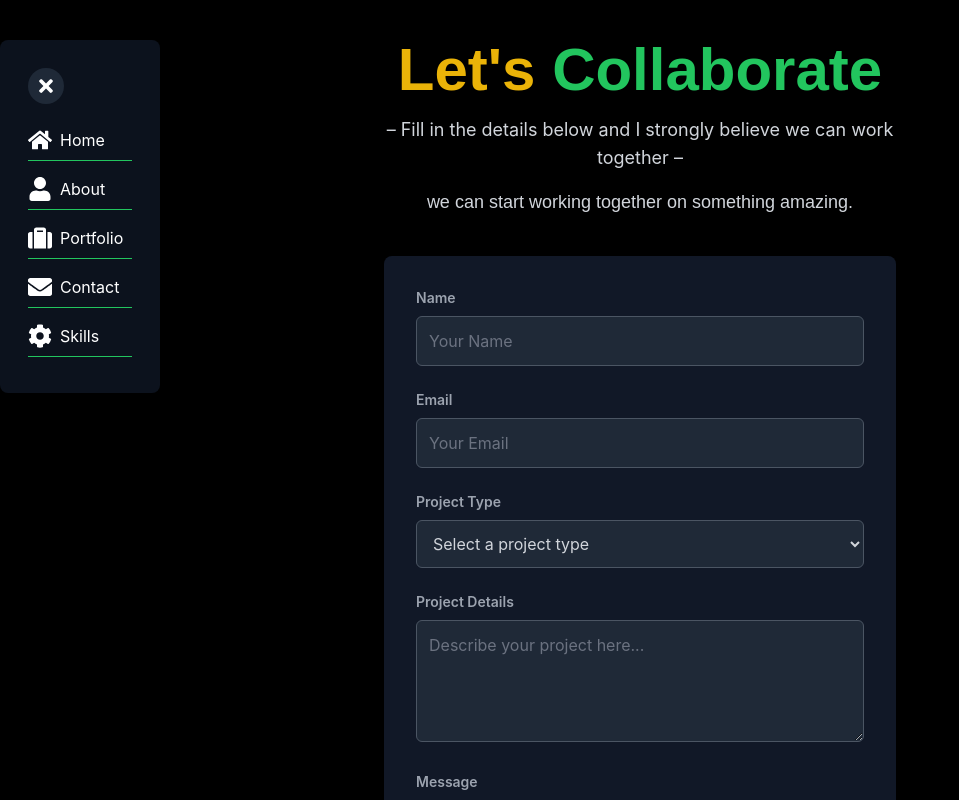
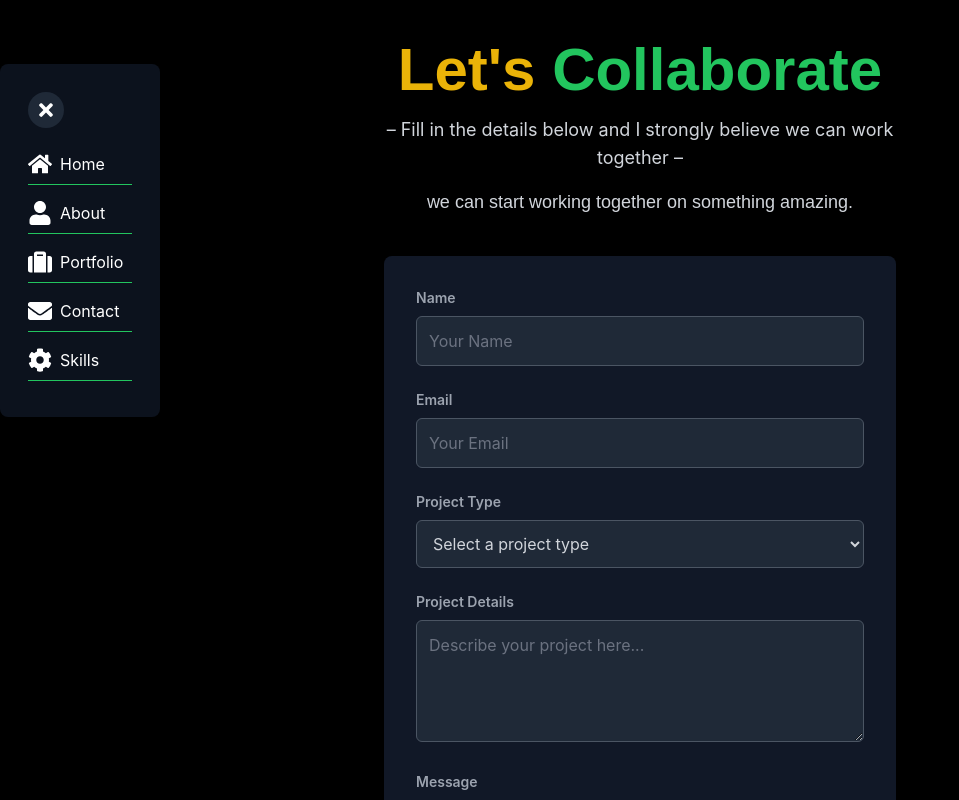
Before and after one commit to P-Mbugua/Final_Portfolio, a React (Vite) app: page /contactform in a window 1280 px wide. Both pictures are taken after a click on the button 38 px from the left and 78 px from the top of the page. Shown: the top 800 px of the page, without its empty margins (0-959 px from the left). Built offline with nearby package versions, Linux system fonts and the light colour scheme.

Commit message:
changed the nav bar from the moving to sticky

```diff
--- a/src/Components/ToggleButton.jsx
+++ b/src/Components/ToggleButton.jsx
@@ -30,11 +30,11 @@ const ToggleButton = () => {
   }, []);
 
   return (
-    <div className="relative">
+    <div>
       {/* Sidebar */}
       <div
         ref={sidebarRef}
-        className={`absolute top-10 left-0 h-auto w-40 bg-gray-900 bg-opacity-75 rounded-lg p-7 transition-transform ${
+        className={`fixed top-16 left-0 h-auto w-40 bg-gray-900 bg-opacity-75 rounded-lg p-7 transition-transform ${
           showLinks ? 'translate-x-0' : '-translate-x-full'
         } duration-300 z-40 shadow-lg`}
         style={{ visibility: showLinks ? 'visible' : 'hidden' }}
@@ -88,7 +88,7 @@ const ToggleButton = () => {
       {!showLinks && (
         <button
           onClick={handleToggle}
-          className="fixed top-14 left-4 flex items-center bg-white text-black p-3 rounded-full shadow-lg transition-transform transform hover:scale-110 active:scale-95 z-50"
+          className="fixed top-16 left-4 flex items-center bg-white text-black p-3 rounded-full shadow-lg transition-transform transform hover:scale-110 active:scale-95 z-50"
           style={{ animation: 'pulse 1.5s infinite' }} // Add animation
         >
           <FaBars size={20} />
```
